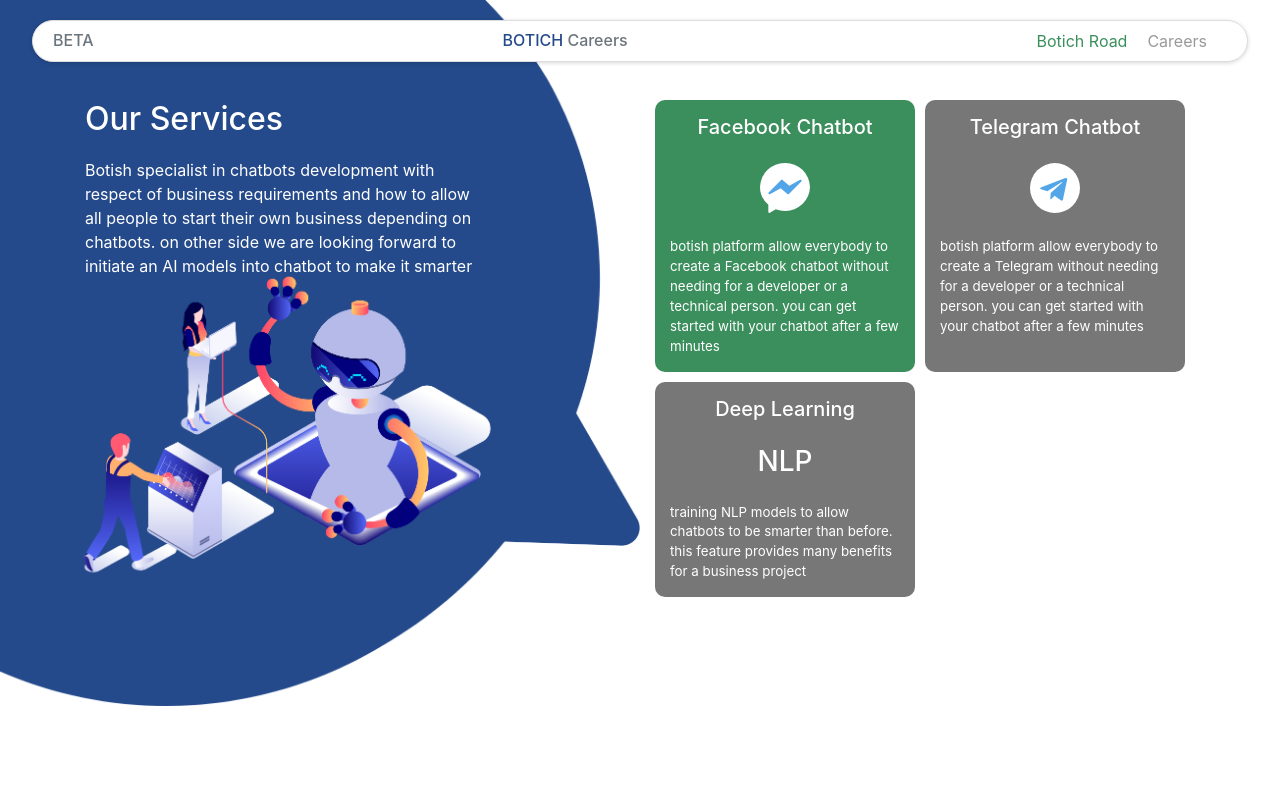
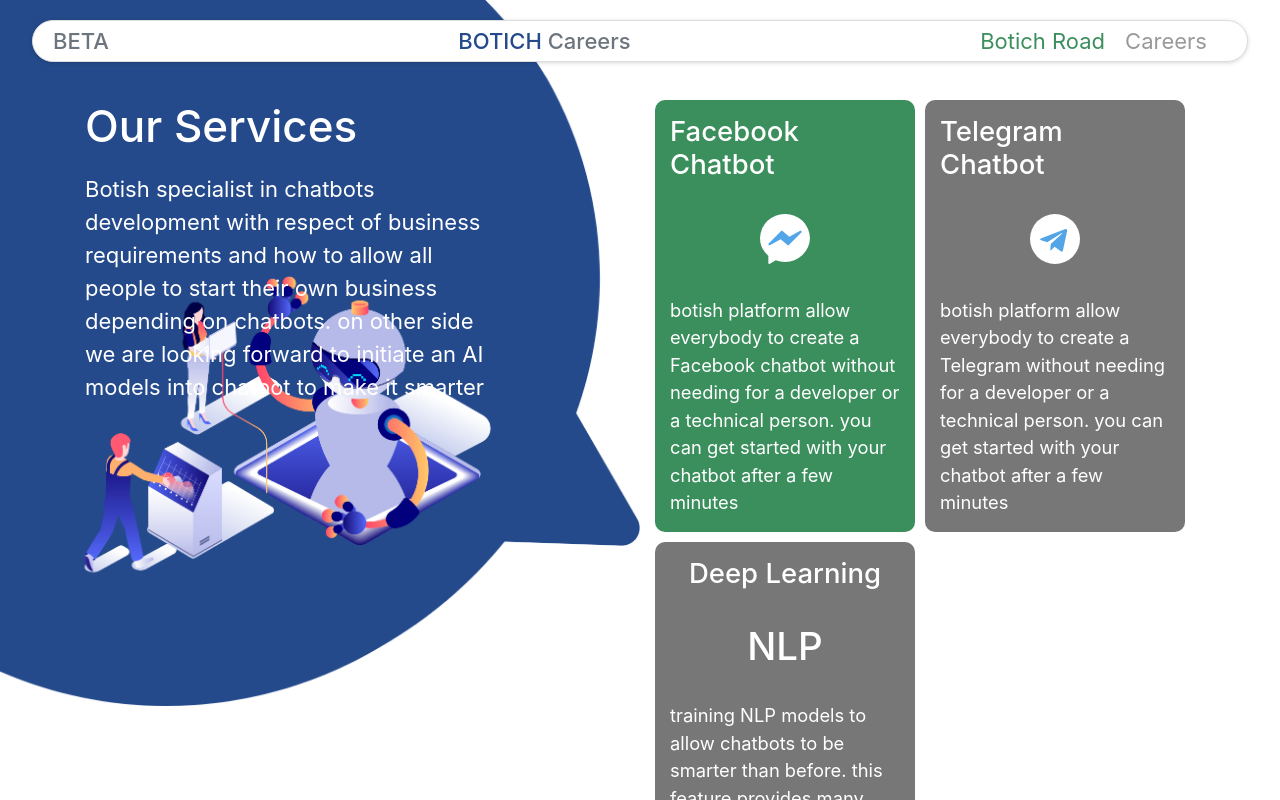
Before and after one commit to DeVMohammedEssam/botich_landing, a Next.js app: page / in a window 1280 px wide. Shown: the top 800 px of the page. Built offline with nearby package versions, Linux system fonts and the light colour scheme.

Commit message:
typography

```diff
--- a/components/CofounderCard.js
+++ b/components/CofounderCard.js
@@ -1,3 +1,5 @@
+/** @format */
+
 function CofounderCard({ imgSrc, name, skills = [] }) {
   return (
     <div className="cofounder-card">
--- a/pages/_app.js
+++ b/pages/_app.js
@@ -8,10 +8,7 @@ function CustomApp({ Component, pageProps }) {
   return (
     <>
       <Head>
-        <meta
-          name="viewport"
-          content="width=device-width, initial-scale=1, user-scalable=yes"
-        />
+        <meta name="viewport" content="width=device-width, initial-scale=1" />
       </Head>
       <Component {...pageProps} />
     </>
--- a/styles/_global.scss
+++ b/styles/_global.scss
@@ -3,9 +3,20 @@
 * {
   box-sizing: border-box;
 }
-:root {
-  font-size: 1em;
+html {
+  font-size: 16px;
 }
+@media screen and (min-width: 320px) {
+  html {
+    font-size: calc(16px + 6 * ((100vw - 320px) / 680));
+  }
+}
+@media screen and (min-width: 1000px) {
+  html {
+    font-size: 22px;
+  }
+}
+
 h1,
 h2,
 h3,
```
